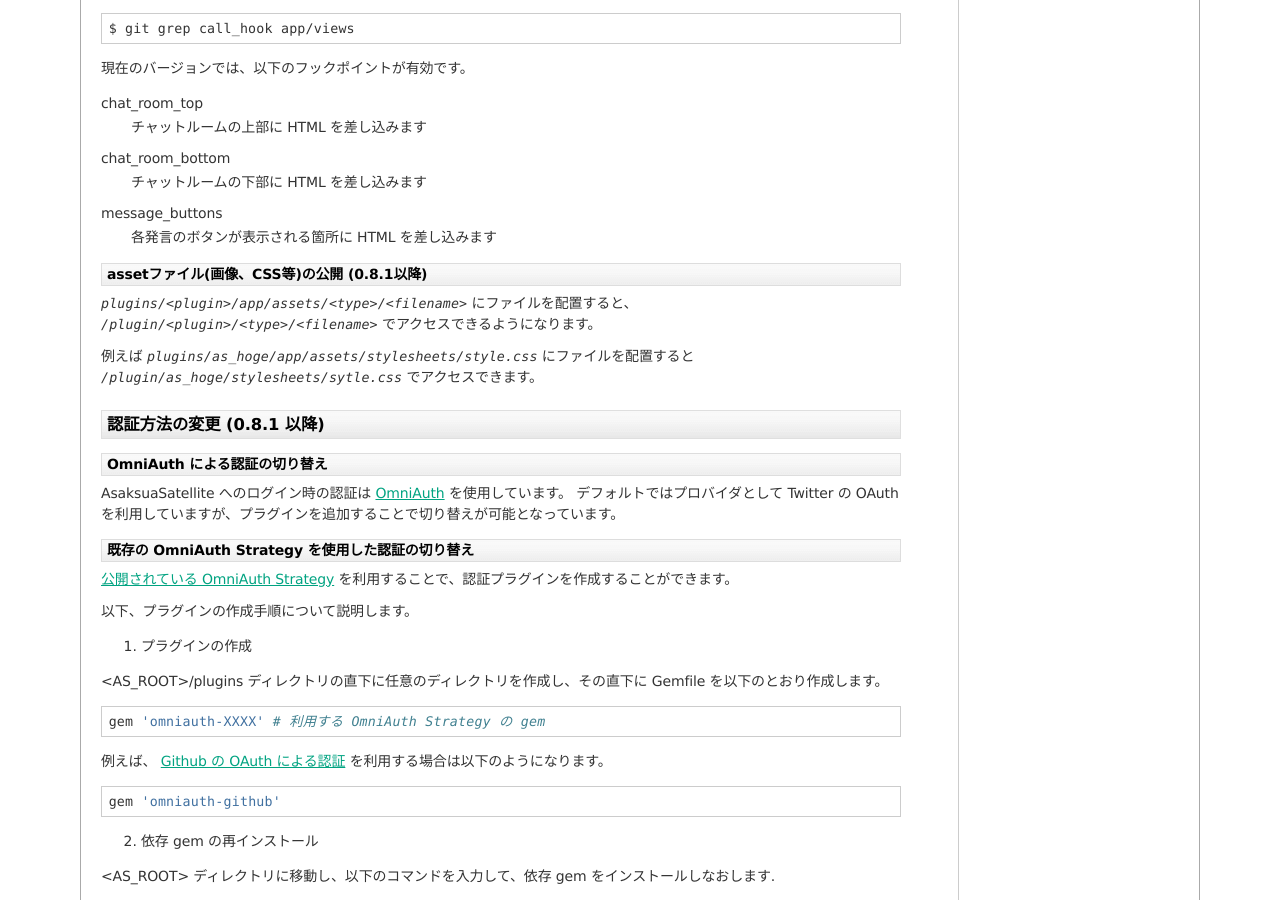
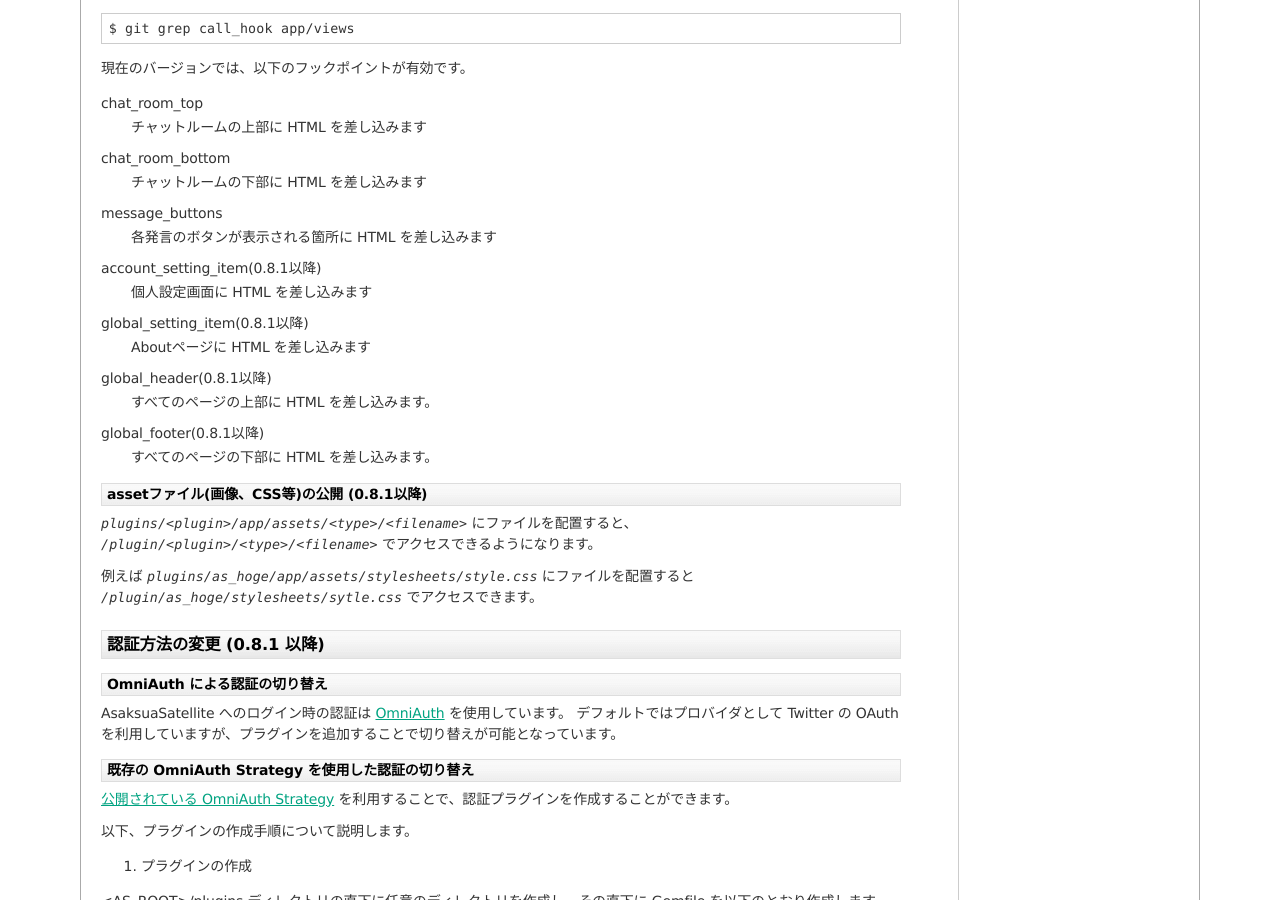
Before and after one commit to codefirst/asakusa-satellite-manual, a Sphinx documentation site: the page built from source/writing-plugins.rst, in a window 1280 px wide and 900 px high, scrolled down 2067 px. Built offline with Sphinx 7.4.7, drawn with Linux system fonts in a browser that asks for light colours.

Commit message:
add view hook point

```diff
--- a/source/writing-plugins.rst
+++ b/source/writing-plugins.rst
@@ -153,6 +153,14 @@ chat_room_bottom
     チャットルームの下部に HTML を差し込みます
 message_buttons
     各発言のボタンが表示される箇所に HTML を差し込みます
+account_setting_item(0.8.1以降)
+    個人設定画面に HTML を差し込みます
+global_setting_item(0.8.1以降)
+    Aboutページに HTML を差し込みます
+global_header(0.8.1以降)
+    すべてのページの上部に HTML を差し込みます。
+global_footer(0.8.1以降)
+    すべてのページの下部に HTML を差し込みます。
 
 assetファイル(画像、CSS等)の公開 (0.8.1以降)
 ^^^^^^^^^^^^^^^^^^^^^^^^^^^^^^^^^^^^^^^^^^^^
```
